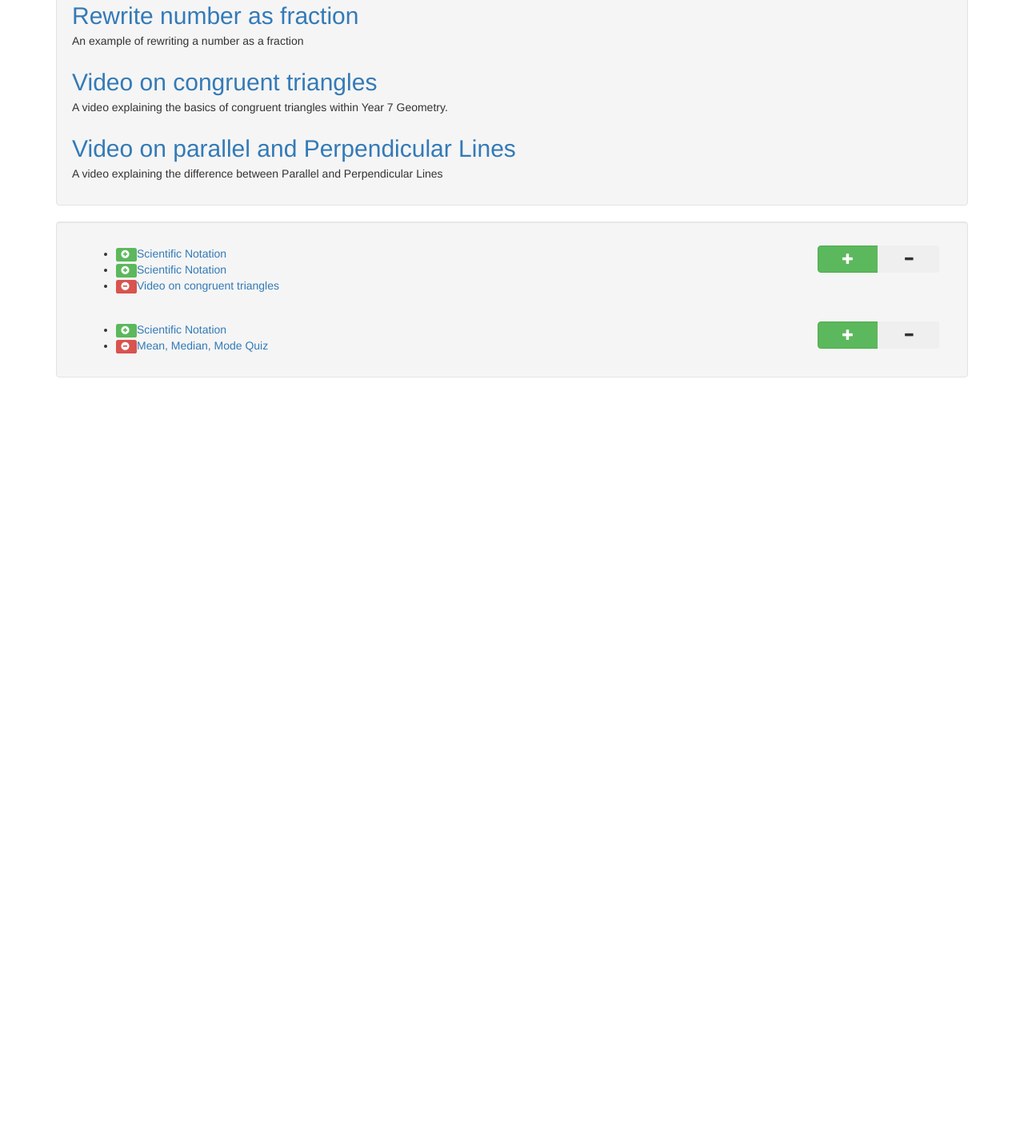
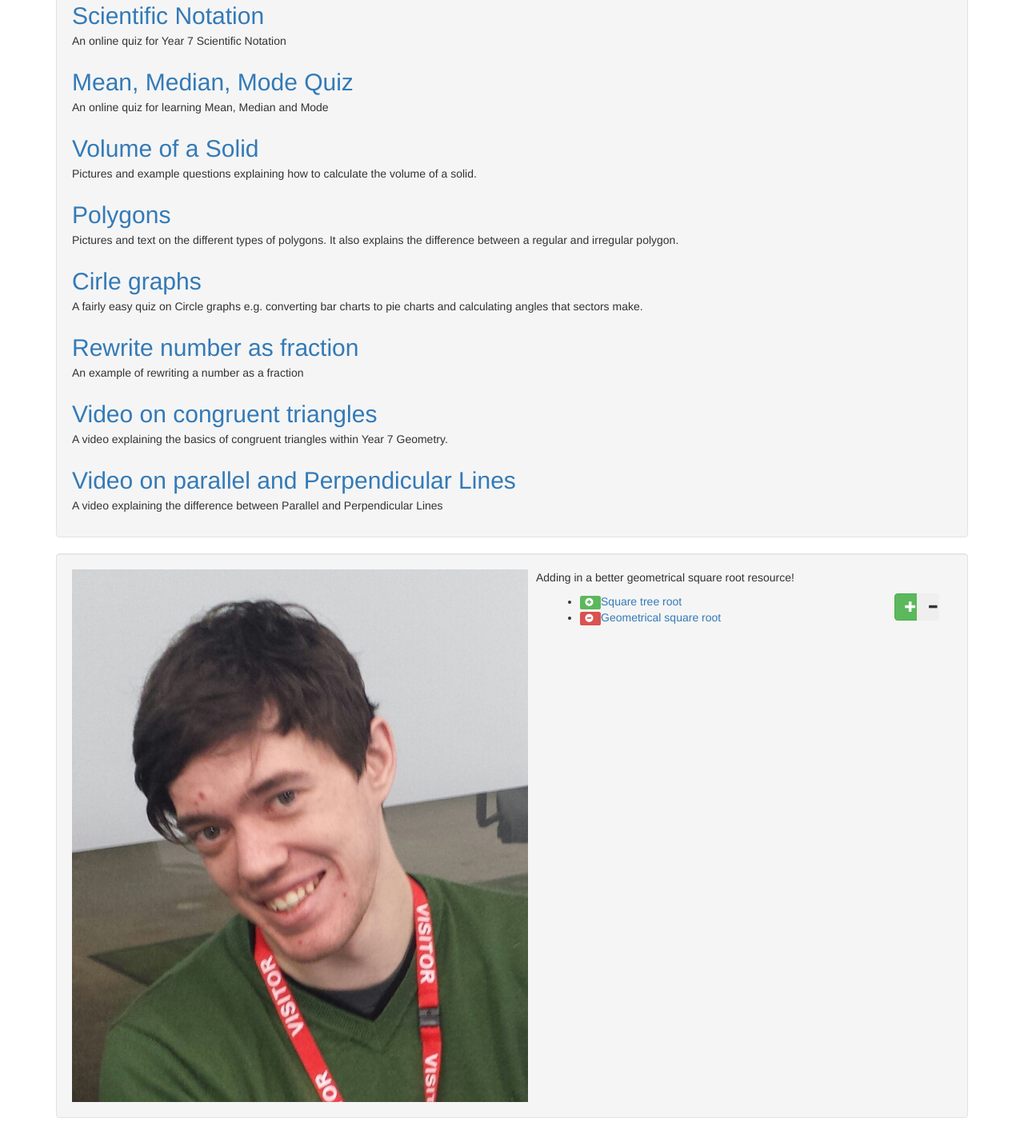
Before and after one commit to fork-ed/demo, a website: page index.html in a window 1280 px wide. Shown: the part 552-1970 px from the top of the page at 80% size. Before the commit the page ends 1044 px from the top, so only its background shows below. Drawn offline with nearby package versions, Linux system fonts and the light colour scheme.

Commit message:
Added people's pictures to the updates

```diff
--- a/index.html
+++ b/index.html
@@ -37,7 +37,7 @@
         <article class="updates well">
             <section class="media" ng-repeat="update in updates[person]">
                 <a class="pull-left" ng-href="">
-                    <img class="media-object" data-src="{{ update.person.image }}">
+                    <img class="media-object" ng-src="{{ (people | filter:{name: update.name})[0].picture }}">
                 </a>
                 <section class="media-body">
                     <p ng-bind="update.description"></p>
--- a/js/demo.js
+++ b/js/demo.js
@@ -2,7 +2,7 @@ angular.module('demo', []).
     value('title', 'tweak ed').
     controller('demoCtrl', function($scope, $http, title) {
         $scope.title = title;
-        $scope.person = 'B';
+        $scope.person = 'A';
 
         $scope.contents = {};
         $scope.updates = {};
@@ -18,4 +18,9 @@ angular.module('demo', []).
                 $scope.contents['B'] = res.data.content;
                 $scope.updates['B'] = res.data.updates;
             });
+
+        $http.get('people.json')
+            .then(function(res) {
+                $scope.people = res.data.people;
+            });
     });
```
